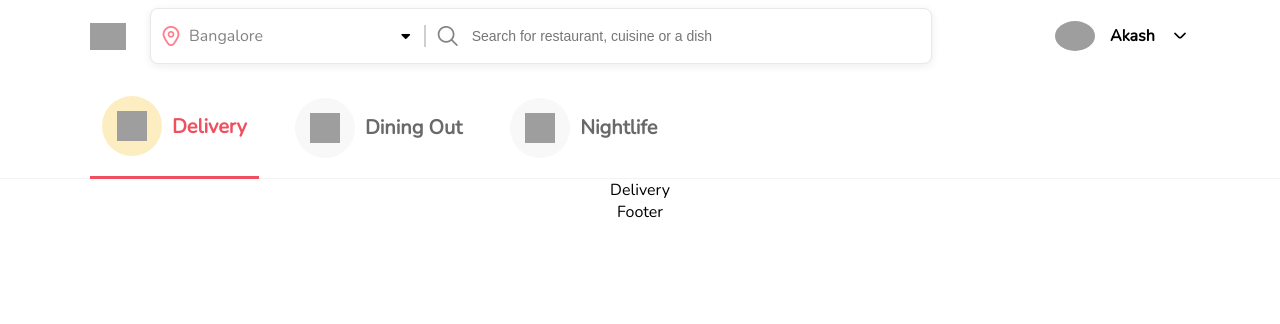
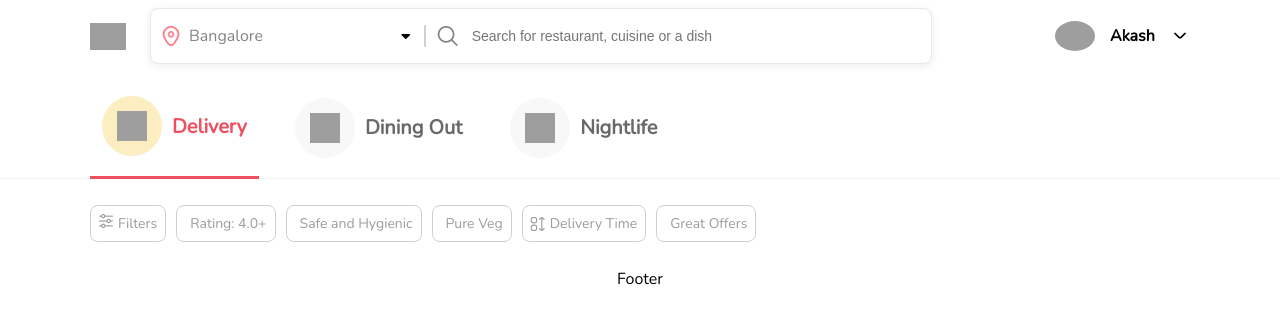
Before and after one commit to adutta93/zomato-clone, a React (Create React App) app: page / in a window 1280 px wide. Shown: the top 324 px of the page. Built offline with nearby package versions, Linux system fonts and the light colour scheme; grey boxes are pictures that could not be loaded.

Commit message:
filters on delivery page done

```diff
--- a/src/Components/Delivery/index.jsx
+++ b/src/Components/Delivery/index.jsx
@@ -1,9 +1,43 @@
 import React from "react";
-
+import Filters from "../common/Filters";
 import "./delivery.css";
 
+const filters = [
+  {
+    id: 1,
+    title: "Filters",
+    icon: <i className="fi fi-rr-settings-sliders"></i>,
+  },
+  {
+    id: 2,
+    title: "Rating: 4.0+",
+  },
+  {
+    id: 3,
+    title: "Safe and Hygienic",
+  },
+  {
+    id: 4,
+    title: "Pure Veg",
+  },
+  {
+    id: 5,
+    title: "Delivery Time",
+    icon: <i className="fi fi-rr-apps-sort absolute-center"></i>,
+  },
+  {
+    id: 6,
+    title: "Great Offers",
+  },
+];
 const Delivery = () => {
-  return <div>Delivery</div>;
+  return (
+    <div>
+      <div className="max-width">
+        <Filters filters={filters} />
+      </div>
+    </div>
+  );
 };
 
 export default Delivery;
--- /dev/null
+++ b/src/Components/common/Filters/FilterItem/filteritem.css
@@ -0,0 +1,14 @@
+.filter-item {
+  padding: 8px;
+  display: flex;
+  background-color: var(--primary-bg);
+  color: var(--filter-text);
+  border: 1px solid var(--grey);
+  border-radius: 8px;
+  margin: 10px 10px 10px 0px;
+  font-size: 14px;
+}
+
+.filter-name {
+  margin-left: 5px;
+}
--- /dev/null
+++ b/src/Components/common/Filters/FilterItem/index.jsx
@@ -0,0 +1,14 @@
+import React from "react";
+
+import "./filteritem.css";
+const FilterItem = ({ filter: { title, icon } }) => {
+  console.log(title, icon);
+  return (
+    <div className="filter-item">
+      {icon && icon}
+      <div className="filter-name">{title}</div>
+    </div>
+  );
+};
+
+export default FilterItem;
--- /dev/null
+++ b/src/Components/common/Filters/filter.css
@@ -0,0 +1,5 @@
+.filters {
+  display: flex;
+  padding: 16px 0px;
+  flex-wrap: wrap;
+}
--- /dev/null
+++ b/src/Components/common/Filters/index.jsx
@@ -0,0 +1,16 @@
+import React from "react";
+import FilterItem from "./FilterItem";
+
+import "./filter.css";
+const Filters = ({ filters }) => {
+  return (
+    <div className="filters">
+      {filters &&
+        filters.map((filter) => {
+          return <FilterItem filter={filter} key={filters.id} />;
+        })}
+    </div>
+  );
+};
+
+export default Filters;
--- a/src/styles/vraiable.css
+++ b/src/styles/vraiable.css
@@ -8,4 +8,5 @@
   --inactive-text: #696969;
   --inactive-color: #f8f8f8;
   --new-zomato-red: #ef4f5f;
+  --filter-text: #9c9c9c;
 }
```
